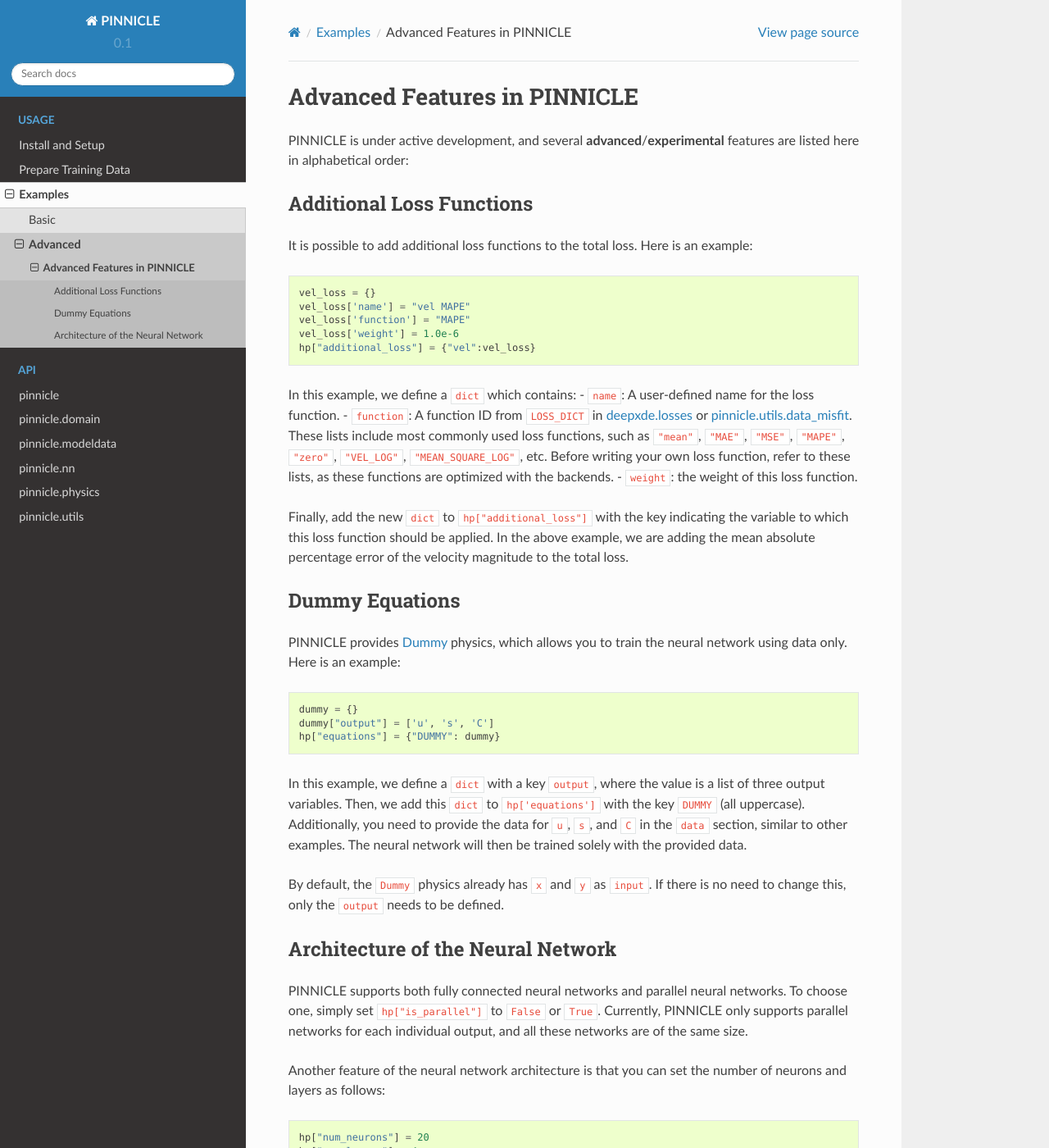
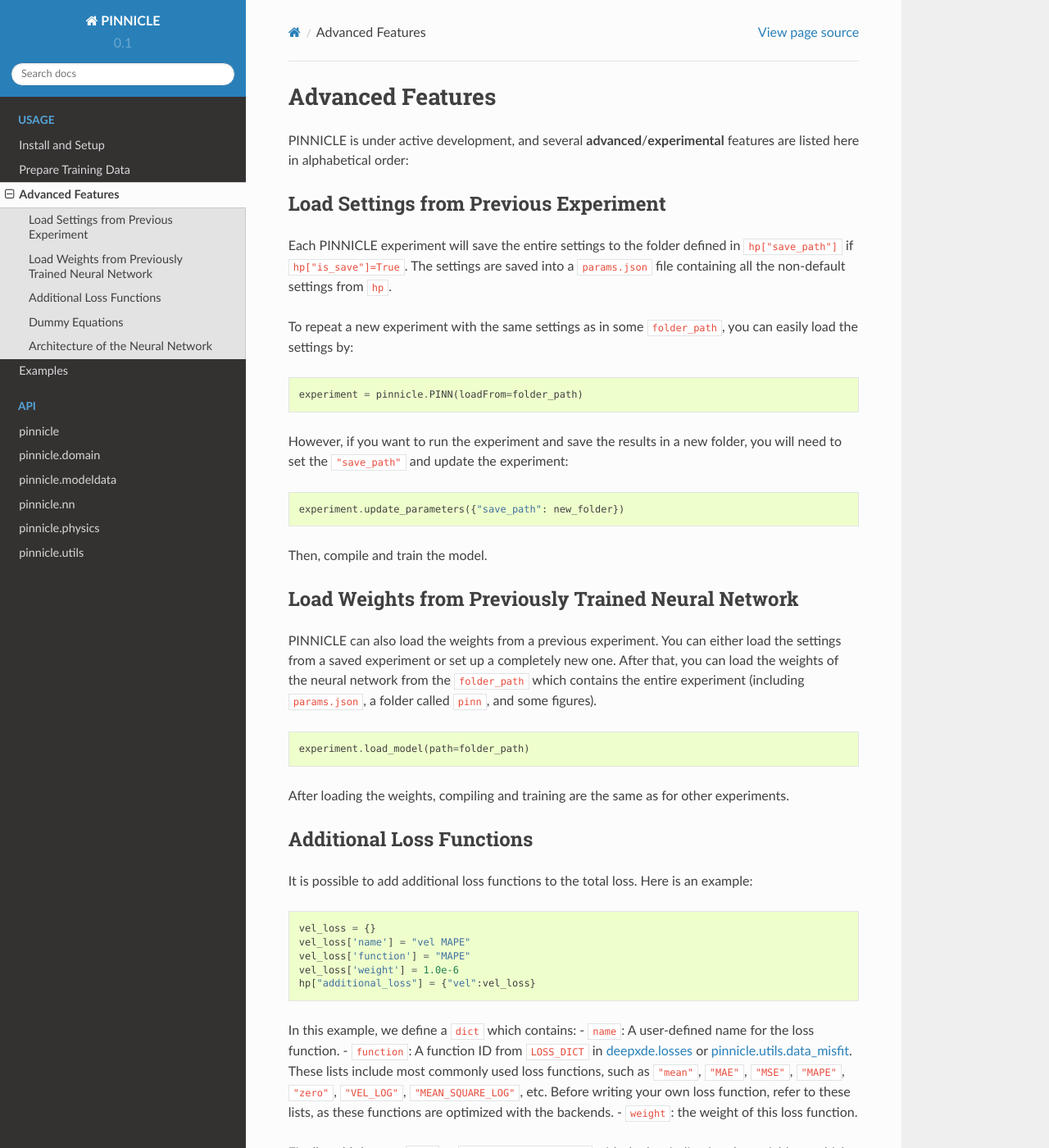
Before and after one commit to ISSMteam/PINNICLE, a Sphinx documentation site: the page built from docs/advanced.rst, in a window 1280 px wide and 1400 px high. Shown: the whole window at 82% size. Built offline with Sphinx 7.4.7 and the Read the Docs theme 2.0.0, drawn with Linux system fonts in a browser that asks for light colours.

Commit message:
add load setting and weights

```diff
--- a/docs/examples/advanced.rst
+++ b/docs/advanced.rst
@@ -1,7 +1,38 @@
-Advanced Features in PINNICLE
-=============================
+Advanced Features
+=================
 
 PINNICLE is under active development, and several **advanced**/**experimental** features are listed here in alphabetical order:
+
+Load Settings from Previous Experiment
+--------------------------------------
+
+Each PINNICLE experiment will save the entire settings to the folder defined in ``hp["save_path"]`` if ``hp["is_save"]=True``. The settings are saved into a ``params.json`` file containing all the non-default settings from ``hp``.
+
+To repeat a new experiment with the same settings as in some ``folder_path``, you can easily load the settings by:
+
+.. code-block:: python
+
+   experiment = pinnicle.PINN(loadFrom=folder_path)
+
+However, if you want to run the experiment and save the results in a new folder, you will need to set the ``"save_path"`` and update the experiment:
+
+.. code-block:: python
+
+   experiment.update_parameters({"save_path": new_folder})
+
+Then, compile and train the model.
+
+Load Weights from Previously Trained Neural Network
+---------------------------------------------------
+
+PINNICLE can also load the weights from a previous experiment. You can either load the settings from a saved experiment or set up a completely new one. After that, you can load the weights of the neural network from the ``folder_path`` which contains the entire experiment (including ``params.json``, a folder called ``pinn``, and some figures).
+
+.. code-block:: python
+
+   experiment.load_model(path=folder_path)
+
+After loading the weights, compiling and training are the same as for other experiments.
+
 
 Additional Loss Functions
 -------------------------
--- a/docs/index.rst
+++ b/docs/index.rst
@@ -48,6 +48,7 @@
    :maxdepth: 1
 
    data
+   advanced
    pinnicle_examples
 
 
--- a/docs/pinnicle_examples.rst
+++ b/docs/pinnicle_examples.rst
@@ -19,4 +19,4 @@
 .. toctree::
    :maxdepth: 2
 
-   examples/advanced
+..   examples/advanced
```
